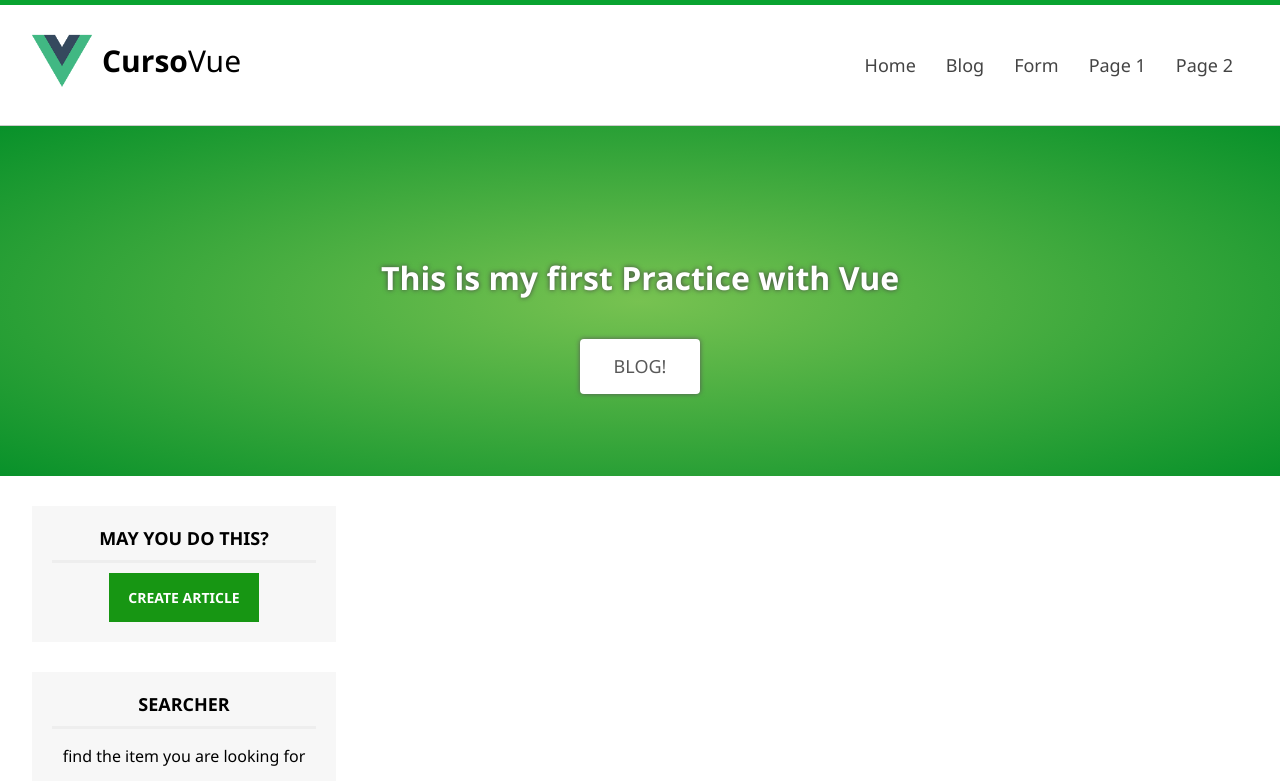
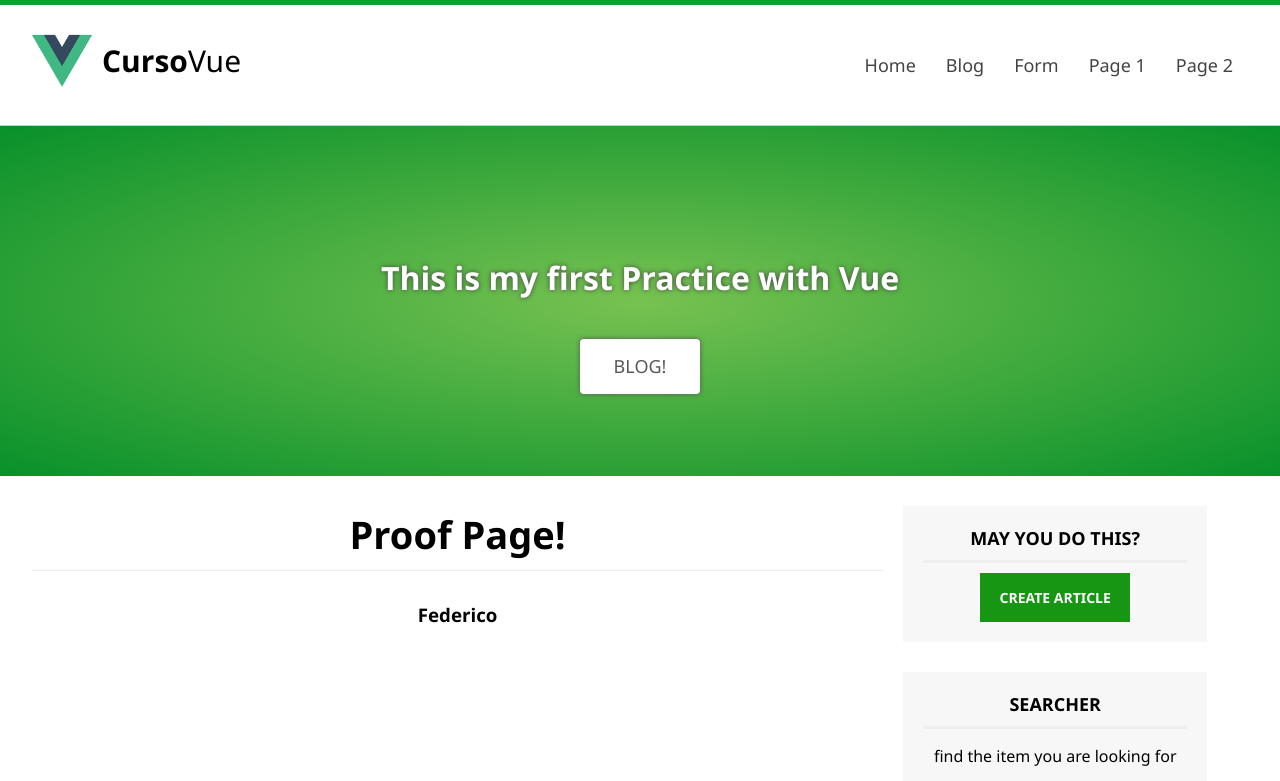
Before and after one commit to JuanVicenteVazquezG/Vue-practice, a Vue app: page /page/Federico in a window 1280 px wide. Shown: the top 781 px of the page. Built offline with nearby package versions, Linux system fonts and the light colour scheme.

Commit message:
Param url
this is a proof loading parameters from url

```diff
--- a/src/components/Blog.vue
+++ b/src/components/Blog.vue
@@ -3,6 +3,7 @@
     <h2 class="subheader">Welcome to my Blog!</h2>
   </section>
 </template>
+
 <script>
 export default {
   name: "BlogComponent",
--- a/src/components/HeaderComponent.vue
+++ b/src/components/HeaderComponent.vue
@@ -22,7 +22,7 @@
             <router-link to="/form">Form</router-link>
           </li>
           <li>
-            <router-link to="/page">Page 1</router-link>
+            <router-link :to="{name:'PageComponent', params: { id: 'Federico',} }">Page 1</router-link>
           </li>
           <li>
             <router-link to="/my-component">Page 2</router-link>
--- a/src/components/Page.vue
+++ b/src/components/Page.vue
@@ -1,10 +1,19 @@
 <template>
   <section id="content">
     <h2 class="subheader">Proof Page!</h2>
+    <h3>{{id_from_url}}</h3>
   </section>
 </template>
+
+
 <script>
 export default {
   name: "PageComponent",
+  mounted() {
+    this.id_from_url = this.$route.params.id || "This id Params is empty!";
+  },
+  data() {
+    return { id_from_url: null };
+  },
 };
 </script>
--- a/src/main.js
+++ b/src/main.js
@@ -1,17 +1,17 @@
 import Vue from 'vue';
 import VueRouter from 'vue-router';
 
-import routes from './routes/routes';
+import { routes } from './routes/routes.js';
 import App from './App.vue';
 
-
+console.log(routes);
 
 Vue.config.productionTip = false;
 
 Vue.use(VueRouter);
 
 const router = new VueRouter({
-    routes,
+    routes: routes,
     mode: 'history',
 });
 
```
Also changed, not shown: src/routes/routes.js (+10 -8 lines).
